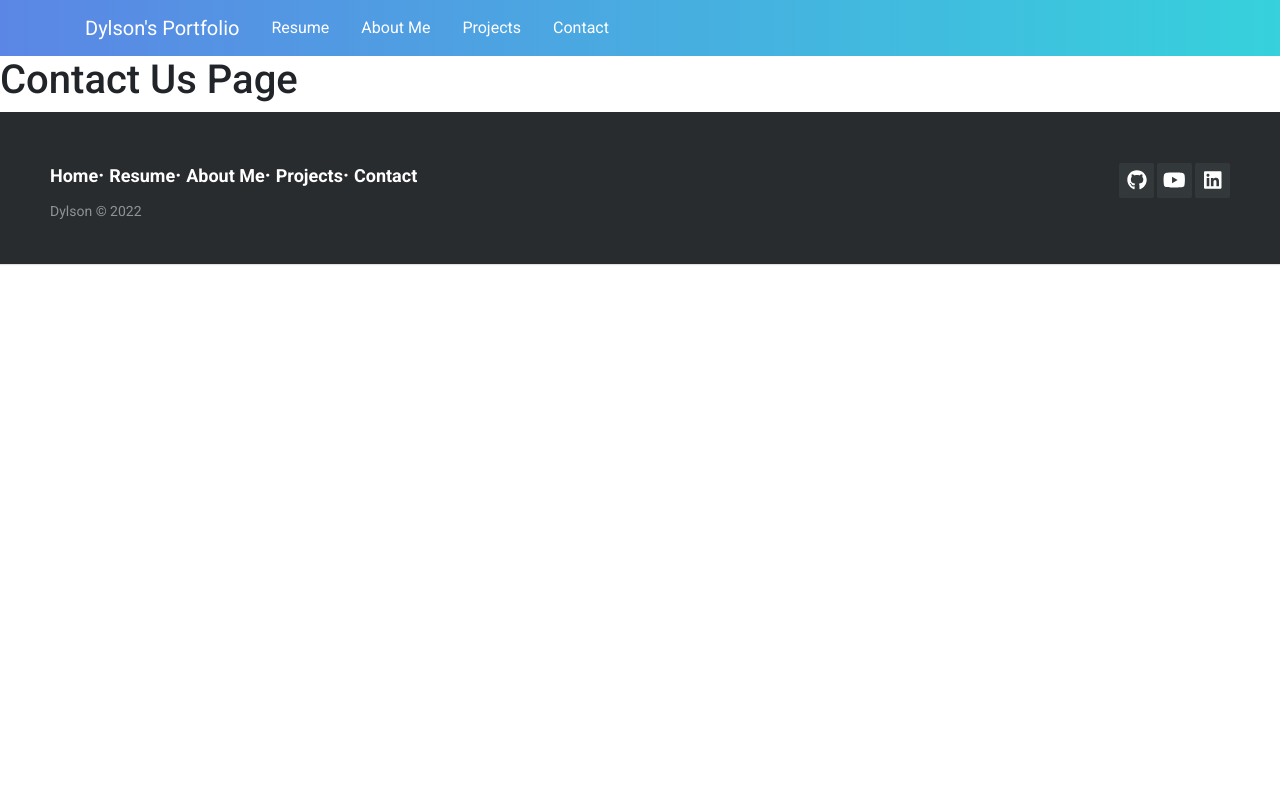
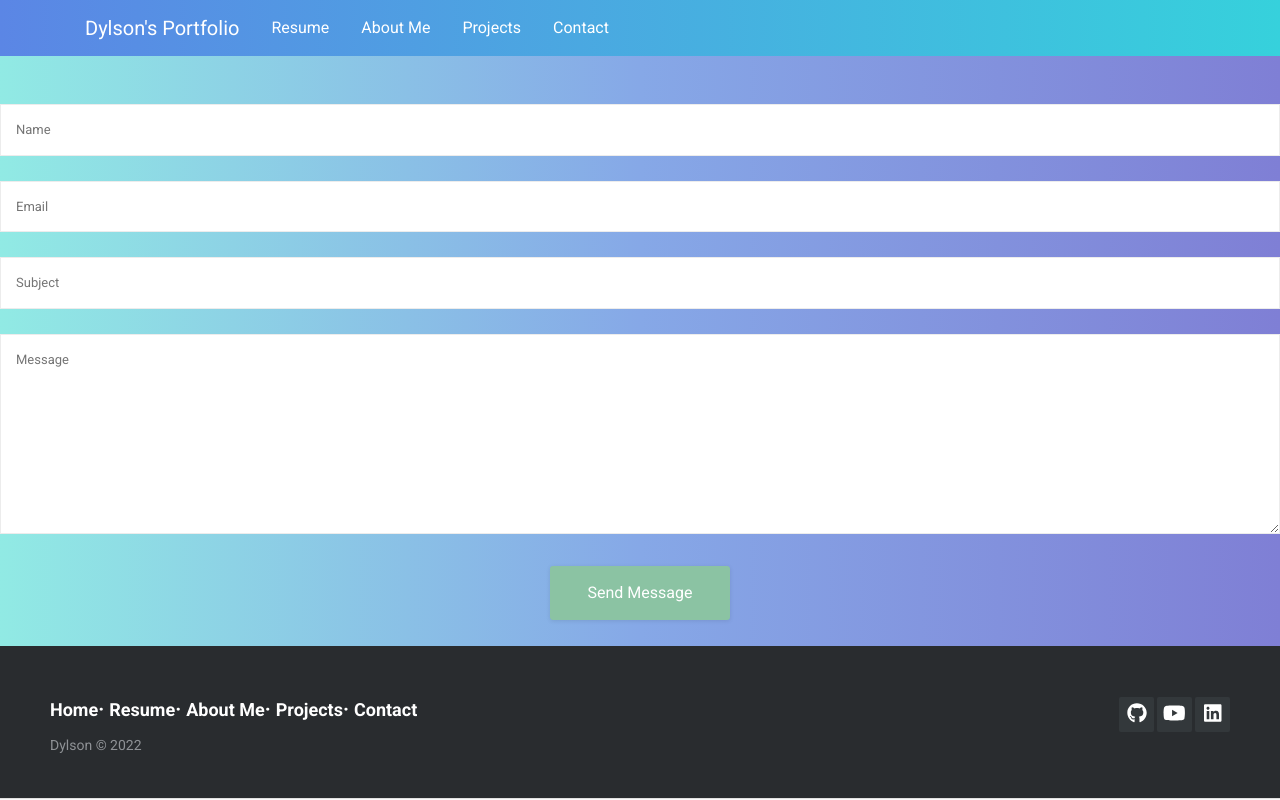
Before and after one commit to Dylson14/New-react-portfolio-hw20, a React (Create React App) app: page /contact in a window 1280 px wide. Built offline with nearby package versions, Linux system fonts and the light colour scheme.

Commit message:
implemented the contact form and completed contact component

```diff
--- a/public/index.html
+++ b/public/index.html
@@ -32,17 +32,12 @@
       href="https://fonts.googleapis.com/css2?family=Anton&family=Oxygen:wght@300&display=swap"
       rel="stylesheet"
     />
-    <link rel="preconnect" href="https://fonts.googleapis.com" />
-    <link rel="preconnect" href="https://fonts.gstatic.com" crossorigin />
-    <link
-      href="https://fonts.googleapis.com/css2?family=Anton&family=Oxygen:wght@300&display=swap"
-      rel="stylesheet"
-    />
     <!--
       manifest.json provides metadata used when your web app is installed on a
       user's mobile device or desktop. See https://developers.google.com/web/fundamentals/web-app-manifest/
     -->
     <link rel="manifest" href="%PUBLIC_URL%/manifest.json" />
+    <!-- <link rel="stylesheet" href="https://maxcdn.bootstrapcdn.com/bootstrap/3.3.0/css/bootstrap.min.css"> -->
     <!--
       Notice the use of %PUBLIC_URL% in the tags above.
       It will be replaced with the URL of the `public` folder during the build.
--- a/src/App.css
+++ b/src/App.css
@@ -1,39 +1,64 @@
 .landing-grid {
-    background: #7F7FD5;  /* fallback for old browsers */
-    background: -webkit-linear-gradient(to right, #91EAE4, #86A8E7, #7F7FD5);  /* Chrome 10-25, Safari 5.1-6 */
-    background: linear-gradient(to right, #91EAE4, #86A8E7, #7F7FD5); /* W3C, IE 10+/ Edge, Firefox 16+, Chrome 26+, Opera 12+, Safari 7+ */
+  background: #7f7fd5; /* fallback for old browsers */
+  background: -webkit-linear-gradient(
+    to right,
+    #91eae4,
+    #86a8e7,
+    #7f7fd5
+  ); /* Chrome 10-25, Safari 5.1-6 */
+  background: linear-gradient(
+    to right,
+    #91eae4,
+    #86a8e7,
+    #7f7fd5
+  ); /* W3C, IE 10+/ Edge, Firefox 16+, Chrome 26+, Opera 12+, Safari 7+ */
 }
 
-.header-color{
-    background: #36D1DC;  /* fallback for old browsers */
-background: -webkit-linear-gradient(to right, #5B86E5, #36D1DC);  /* Chrome 10-25, Safari 5.1-6 */
-background: linear-gradient(to right, #5B86E5, #36D1DC); /* W3C, IE 10+/ Edge, Firefox 16+, Chrome 26+, Opera 12+, Safari 7+ */
+.header-color {
+  background: #36d1dc; /* fallback for old browsers */
+  background: -webkit-linear-gradient(
+    to right,
+    #5b86e5,
+    #36d1dc
+  ); /* Chrome 10-25, Safari 5.1-6 */
+  background: linear-gradient(
+    to right,
+    #5b86e5,
+    #36d1dc
+  ); /* W3C, IE 10+/ Edge, Firefox 16+, Chrome 26+, Opera 12+, Safari 7+ */
 }
 
-
-.nav-padding{
+.nav-padding {
   color: white;
   padding-left: 1rem;
   padding-right: 1rem;
 }
 
-.avatar-img{
+.avatar-img {
   height: 450px;
   padding-top: 5em;
   text-align: center;
   padding-bottom: 2rem;
 }
 
-.project-img{
+.project-img {
   height: 160px;
   width: auto;
   text-align: center;
 }
 
+.hor-img {
+    height: 480px;
+    width: auto;
+    text-align: center;
+    align-items: center;
+    padding-bottom: 1rem;
+}
+
 .banner-text {
   background-color: black;
   color: white;
-    opacity: .8;
+  opacity: 0.8;
   width: 75%;
   margin: auto;
   border-radius: 10px;
@@ -44,7 +69,6 @@ background: linear-gradient(to right, #5B86E5, #36D1DC); /* W3C, IE 10+/ Edge, F
   font-size: 66px;
   font-weight: bolder;
   color: white;
-
 }
 
 .banner-text hr {
@@ -60,21 +84,49 @@ background: linear-gradient(to right, #5B86E5, #36D1DC); /* W3C, IE 10+/ Edge, F
   align-items: center;
 }
 
-.icon{
+.icon {
   padding: 1rem;
   font-size: 45px;
   transition: 0.3s;
 }
 
-.icon:hover{
-        color: #3CF1C9;
-        transition: 0.3s ease-in-out
+.icon:hover {
+  color: #3cf1c9;
+  transition: 0.3s ease-in-out;
 }
 
-.bottom-padding{
+.bottom-padding {
   padding-bottom: 3rem;
 }
 
-.top-padding{
+.top-padding {
   padding-top: 3rem;
 }
+
+.contact-body {
+  margin: auto;
+  background-color: grey;
+  border: red;
+  border-width: 1rem;
+  width: auto;
+  height: auto;
+  justify-content: center;
+  padding-top: 2em;
+}
+
+.contact-grid {
+  text-align: center;
+  justify-content: center;
+  width: 80%;
+  height: 550px;
+  color: black;
+  border: #36d1dc;
+  border-style: groove;
+  padding: 1rem;
+  background: #ECE9E6;  /* fallback for old browsers */
+background: -webkit-linear-gradient(to left, #FFFFFF, #ECE9E6);  /* Chrome 10-25, Safari 5.1-6 */
+background: linear-gradient(to left, #FFFFFF, #ECE9E6); /* W3C, IE 10+/ Edge, Firefox 16+, Chrome 26+, Opera 12+, Safari 7+ */
+
+
+
+}
--- /dev/null
+++ b/src/Contact.css
@@ -0,0 +1,126 @@
+#contact{
+    padding:10px 0 10px;
+  }
+
+  .contact-text{
+    margin:45px auto;
+  }
+
+  .mail-message-area{
+    width:100%;
+    padding:0 15px;
+  }
+
+  .mail-message{
+    width: 100%;
+    background:rgba(255, 255, 255, 0.8) !important;
+    -webkit-transition: all 0.7s;
+    -moz-transition: all 0.7s;
+    transition: all 0.7s;
+    margin:0 auto;
+    border-radius: 0;
+  }
+
+  .not-visible-message{
+    height:0px;
+    opacity: 0;
+  }
+
+  .visible-message{
+    height:auto;
+    opacity: 1;
+    margin:25px auto 0;
+  }
+
+/* Input Styles */
+
+  .form{
+    width: 100%;
+    padding: 15px;
+    background:white;
+    border:1px solid rgba(0, 0, 0, 0.075);
+    margin-bottom:25px;
+    color:#727272 !important;
+    font-size:13px;
+    -webkit-transition: all 0.4s;
+    -moz-transition: all 0.4s;
+    transition: all 0.4s;
+  }
+
+  .form:hover{
+    border:1px solid #8BC3A3;
+  }
+
+  .form:focus{
+    color: white;
+    outline: none;
+    border:1px solid #8BC3A3;
+  }
+
+  .textarea{
+    height: 200px;
+    max-height: 200px;
+    max-width: 100%;
+  }
+
+/* Generic Button Styles */
+
+  .button{
+    padding:8px 12px;
+    background:#0A5175;
+    display: block;
+    width:120px;
+    margin:10px 0 0px 0;
+    border-radius:3px;
+    -webkit-transition: all 0.3s;
+    -moz-transition: all 0.3s;
+    transition: all 0.3s;
+    text-align:center;
+    font-size:0.8em;
+    box-shadow: 0px 1px 4px rgba(0,0,0, 0.10);
+    -moz-box-shadow: 0px 1px 4px rgba(0,0,0, 0.10);
+    -webkit-box-shadow: 0px 1px 4px rgba(0,0,0, 0.10);
+  }
+
+  .button:hover{
+    background:#8BC3A3;
+    color:white;
+  }
+
+/* Send Button Styles */
+
+  .form-btn{
+    width:180px;
+    display: block;
+    height: auto;
+    padding:15px;
+    color:#fff;
+    background:#8BC3A3;
+    border:none;
+    border-radius:3px;
+    outline: none;
+    -webkit-transition: all 0.3s;
+    -moz-transition: all 0.3s;
+    transition: all 0.3s;
+    margin:auto;
+    box-shadow: 0px 1px 4px rgba(0,0,0, 0.10);
+    -moz-box-shadow: 0px 1px 4px rgba(0,0,0, 0.10);
+    -webkit-box-shadow: 0px 1px 4px rgba(0,0,0, 0.10);
+  }
+
+  .form-btn:hover{
+    background:#111;
+    color: white;
+    border:none;
+  }
+
+  .form-btn:active{
+    opacity: 0.9;
+  }
+center{
+  margin-top:330px;
+}
+input {
+    position: relative;
+    z-index: 9999;
+}
--- a/src/components/aboutme.js
+++ b/src/components/aboutme.js
@@ -1,13 +1,40 @@
 import React from "react";
 import { Container, Row, Col } from "react-bootstrap";
+import standDyl from "../assets/standDyl.jpg";
 
 export default function AboutMe() {
   return (
     <div className="landing-grid">
-      <Container>
+      <Container className="contact-grid bottom-padding">
         <Row>
-          <Col>Lorem ipsum, dolor sit amet consectetur adipisicing elit. Recusandae porro suscipit consequuntur possimus aliquam. Delectus quam magni aperiam error sunt.</Col>
-          <Col>Lorem ipsum dolor, sit amet consectetur adipisicing elit. Sint cumque accusantium obcaecati in vitae, unde incidunt aliquam quae explicabo id repudiandae perferendis dignissimos ut veniam, nesciunt itaque earum adipisci architecto cupiditate delectus eligendi. Maiores optio, harum, dolore obcaecati ducimus nemo sit doloribus ut nostrum est placeat porro! Nulla, consequatur perferendis!</Col>
+          <Col>
+            <h2>Dylson Oliveira</h2>
+            <img src={standDyl} alt="dylson standing up" className="hor-img" />
+          </Col>
+          <Col className="">
+            <p style={{ width: "75%", margin: "auto"}}>
+              A Driven and Enthusiastic Web Developer, offering an understanding
+              in front and back-end development as well as a robust nature
+              towards working in a team. Seeking an opportunity to problem-solve
+              challenging code in an environment where growth and personal
+              development is embraced.
+              <ul></ul>
+              After completing highschool in Luanda, Angola. I decided to seek
+              higher education as a Mechanical Engineer in Edinburgh, Scotland.
+              It was only until my 4th year of university I was introduced to
+              the programming language C++ in a school module. I found it
+              fascinating to see lines of text execute human performed tasks,
+              and its possibilities of what it could do made me fall in love
+              with programming.
+              <ul></ul>
+              After graduation, I thought about what to do with my life, and
+              decided to explore web development as a career path. So I attended
+              a Full-Stack Web Development bootcamp by the university of
+              birmingham and only then realized the huge wonders that is the
+              tech industry. I'm not looing back, I want to explore more and
+              learn loads!
+            </p>
+          </Col>
         </Row>
       </Container>
     </div>
--- a/src/components/contact.js
+++ b/src/components/contact.js
@@ -1,5 +1,38 @@
 import React from "react";
+import '../Contact.css';
 
 export default function Contact() {
-    return <h1>Contact Us Page</h1>;
+    return (
+        <div className="landing-grid">
+                <div class="inner contact top-padding">
+                <div class="contact-form">
+                    <form id="contact-us" method="post" action="#">
+                        <div class="col-xs-6 wow animated slideInLeft" data-wow-delay=".5s">
+                            <input type="text" name="name" id="name" required="required" class="form" placeholder="Name" />
+                            <input type="email" name="mail" id="mail" required="required" class="form" placeholder="Email" />
+                            <input type="text" name="subject" id="subject" required="required" class="form" placeholder="Subject" />
+                        </div>
+                        <div class="col-xs-6 wow animated slideInRight" data-wow-delay=".5s">
+                            <textarea name="message" id="message" class="form textarea"  placeholder="Message"></textarea>
+                        </div>
+                        <div class="relative fullwidth col-xs-12">
+
+                            <button type="submit" id="submit" name="submit" class="form-btn semibold">Send Message</button>
+                        </div>
+                        <div class="clear"></div>
+                    </form>
+
+                    <div class="mail-message-area">
+                        <div class="alert gray-bg mail-message not-visible-message">
+                            <strong>Thank You !</strong> Your email has been delivered.
+                        </div>
+                    </div>
+
+                </div>
+            </div>
+
+
+        </div>
+
+        )
 }
```
Also changed, not shown: src/components/projects.js (+5 -5 lines), 1 other file (tests, documents, lock files or other folders). Lines whose indentation alone changed are shown as unchanged.
